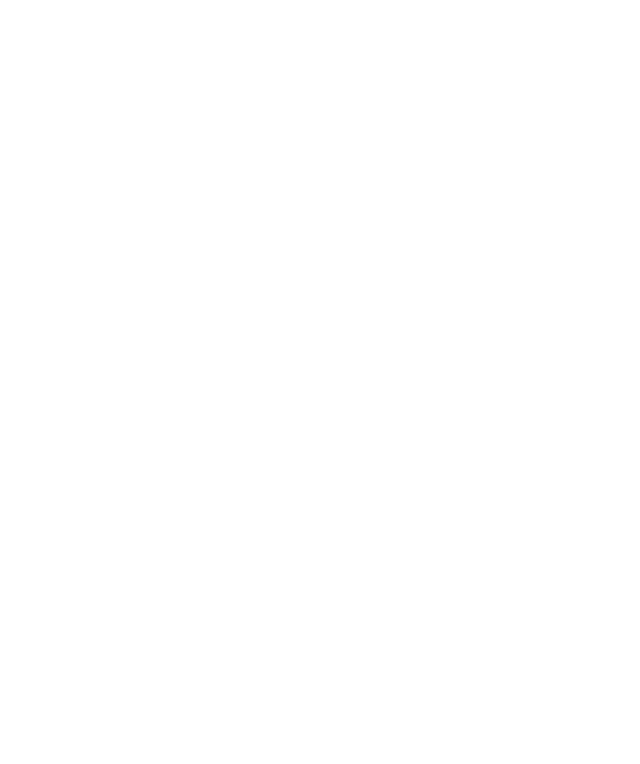
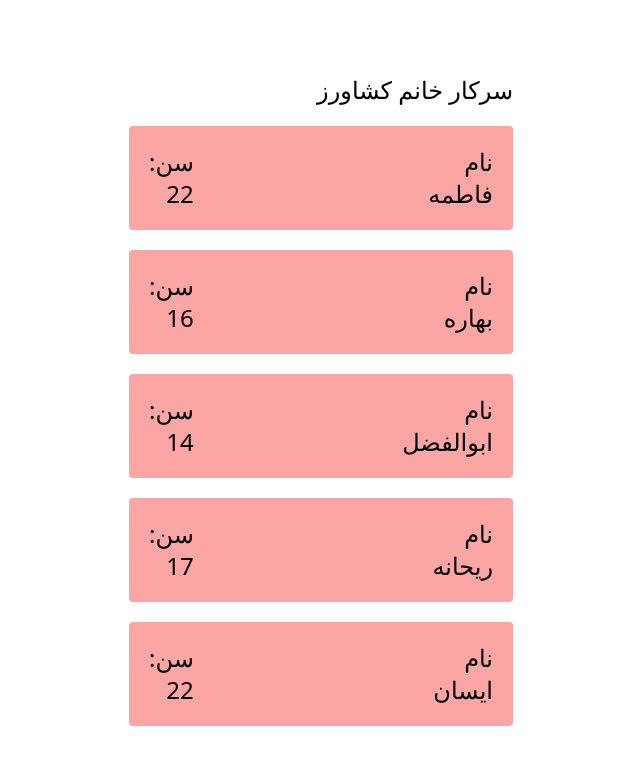
Before and after one commit to f-chamani/product-project-with-javascript, a React (Create React App) app: page /test in a window 1280 px wide. Before the commit this address had no page. Shown: the top 764 px of the page, without its empty margins (510-1150 px from the left). Built offline with nearby package versions, Linux system fonts and the light colour scheme.

Commit message:
fun in component for example

```diff
--- a/src/App.js
+++ b/src/App.js
@@ -3,6 +3,7 @@
 import Dashboard from "./pages/dashboard/Dashboard";
 import Loogin from "./pages/loogin/Loogin";
 import Shop from "./pages/shop/Shop";
+import Test from "./pages/test/Test";
 
 function App() {
 
@@ -15,6 +16,7 @@
                 <Route path="/login" element={<Loogin/>}/>
                 <Route path="/dashboard" element={<Dashboard/>}/>
                 <Route path="/shop" element={<Shop/>}/>
+                <Route path="/test" element={<Test/>}/>
 
             </Routes>
         </BrowserRouter>
--- a/src/assets/data/Data.js
+++ b/src/assets/data/Data.js
@@ -11,3 +11,12 @@
     {id : 9 , title : "قیچی", image : ""  , price : "120000"},
     {id : 10 , title : "غلط گیر", image : ""  , price : "45000"}
 ]
+export const dataTest=[
+    {id:1,nam:"فاطمه",family:"چمنی فرد",age:"22"},
+    {id:2,nam:"بهاره",family:"چمنی فرد",age:"16"},
+    {id:1,nam:"ابوالفضل",family:"چمنی فرد",age:"14"},
+    {id:1,nam:"ریحانه",family:"چمنی فرد",age:"17"},
+    {id:1,nam:"ایسان",family:"کشاورز"},
+
+
+]
--- /dev/null
+++ b/src/component/test/testitem.js
@@ -0,0 +1,20 @@
+import React from 'react';
+
+const Testitem = ({nam, age = 22}) => {
+    return (
+        <div className="bg-red-300 p-5 flex justify-between w-96 flex-row hover:bg-red-400 cursor-pointer  rounded">
+            <div>
+                <div><span>نام</span></div>
+                <div><span>{nam}</span></div>
+
+            </div>
+            <div>
+                <div><span>سن:</span></div>
+                <div><span>{age}</span></div>
+            </div>
+        </div>
+
+    );
+};
+
+export default Testitem;
--- a/src/pages/book/Book.js
+++ b/src/pages/book/Book.js
@@ -83,7 +83,6 @@
                             </div>
                         </div>
                     </div>
-
                     <div className="col-span-4 flex flex-col gap-y-8">
                         <div className="relative">
                             <ImSearch size={25} className="absolute top-3  right-6 top-1"/>
--- a/src/pages/index/Index.js
+++ b/src/pages/index/Index.js
@@ -10,6 +10,9 @@
     const navigate = useNavigate()
     const look = () => {
         return navigate("/login")
+    }
+    const reyhane = () => {
+        return navigate("/test")
     }
     return (
         <div>
@@ -31,6 +34,7 @@
                     <div className=" hover:bg-gray-100 gap-1 py-2 ">
                         <Link to='/shop'>صحفه اصلی</Link>
                     </div>
+
                     <div className=" hover:bg-gray-100 gap-1  py-2">اشخاص</div>
                     <div className=" hover:bg-gray-100 gap-1  py-2">تعاریف دانشگاه ها</div>
                     <div className=" hover:bg-gray-100 gap-1  py-2">درباره ی ما</div>
@@ -48,8 +52,10 @@
                         <GrSearch className="absolute left-2 bg "/>
                         <input className='bg-gray-200 rounded p-1' placeholder="دنبال چی میگردی ؟"/>
                     </div>
+
                 </div>
             </div>
+            <button onClick={reyhane} className="w-80 p-12 bg-red-300 rounded" >تست</button>
 
         </div>
     );
--- a/src/pages/shop/Shop.js
+++ b/src/pages/shop/Shop.js
@@ -1,4 +1,4 @@
-import React, {useState} from 'react';
+import React, {useEffect, useState} from 'react';
 import {shop} from "../../assets/data/Data";
 import {SlBasket} from "react-icons/sl";
 
@@ -16,9 +16,11 @@
     let addBasket = (input) => {
         const resoult = {...input, count: 0}
         setBasket([...basket, resoult])
+    }
+    useEffect(() => {
         console.log(basket)
-    }
 
+    }, [basket])
 
     return (
         <div className=" flex flex-col justify-center items-center h-screen bg-gradient-to-br from-lime-500 via-lime-300 to-yellow-300 ">
--- /dev/null
+++ b/src/pages/test/Test.js
@@ -0,0 +1,23 @@
+import React from 'react';
+import Testitem from "../../component/test/testitem";
+import {dataTest} from "../../assets/data/Data";
+
+const Test = () => {
+
+    return (
+        <div className="flex flex-col  items-center justify-center h-screen">
+            <div className="flex flex-col space-y-5  text-2xl">
+                <div> سرکار خانم کشاورز</div>
+                {
+                    dataTest.map((value)=>{
+                        return(
+                            <Testitem nam={value.nam} age={value.age}/>
+                        )
+                    })
+                }
+            </div>
+        </div>
+    );
+};
+
+export default Test;
```
